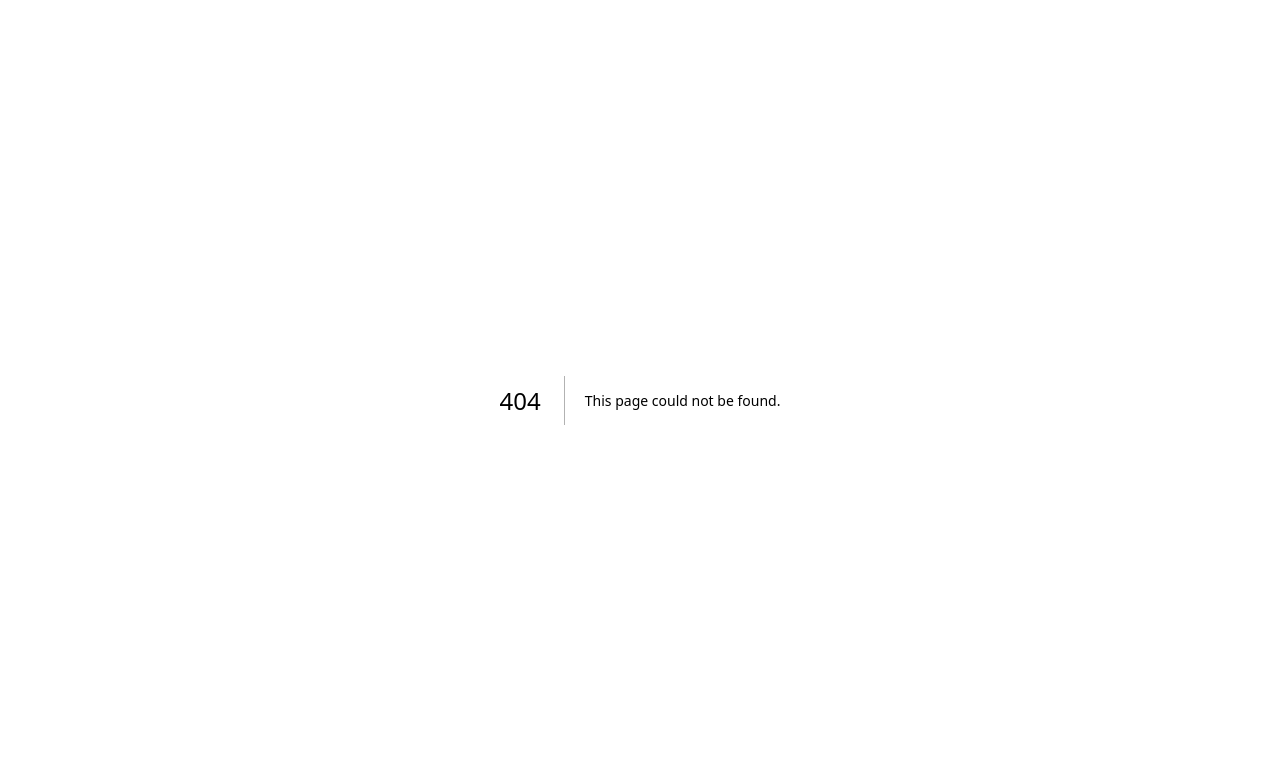
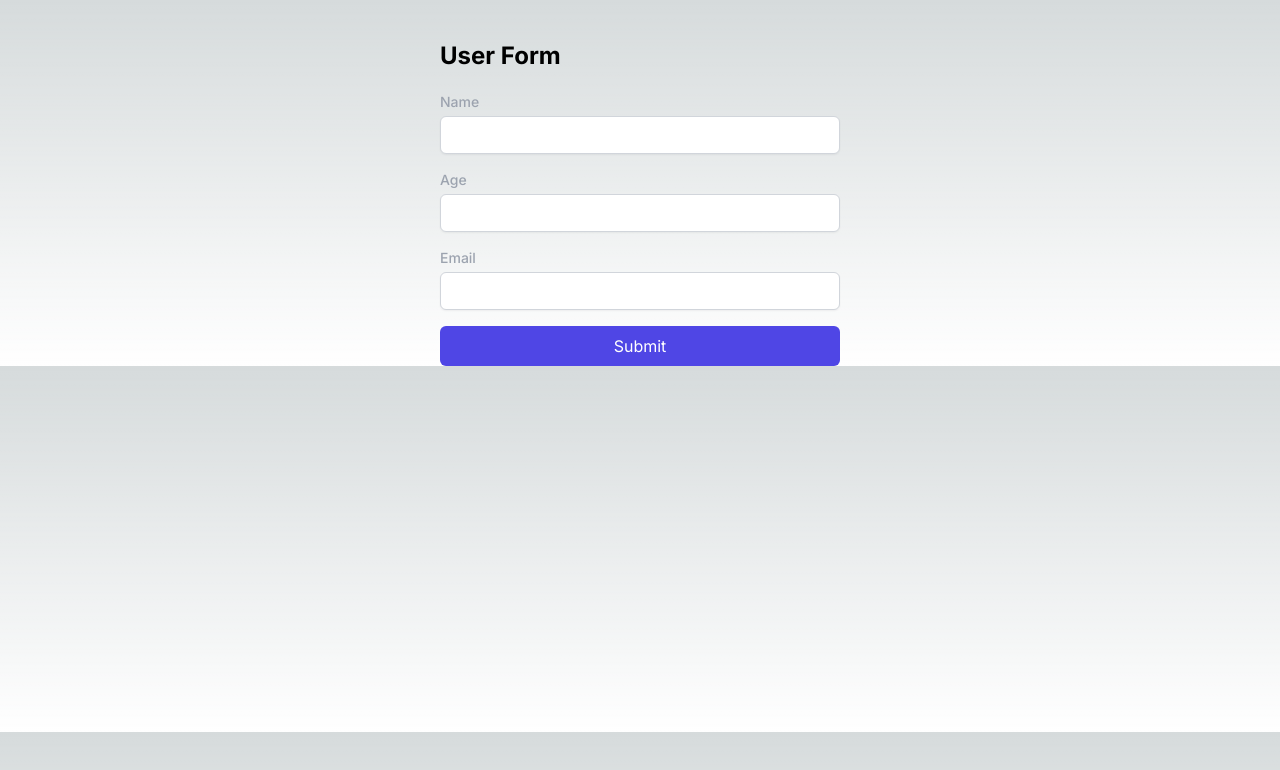
Before and after one commit to golf-sarawut/nextjs-code-examples, a Next.js app: page /zod1 in a window 1280 px wide. Before the commit this address had no page. Shown: the top 770 px of the page. Built offline with nearby package versions, Linux system fonts and the light colour scheme.

Commit message:
add zod example

```diff
--- /dev/null
+++ b/app/zod1/page.tsx
@@ -0,0 +1,7 @@
+import UserForm from "@/components/UserForm";
+
+export default function Page() {
+  return (
+    <UserForm/>
+  );
+}
--- /dev/null
+++ b/components/UserForm/index.tsx
@@ -0,0 +1,73 @@
+"use client"
+import React from 'react';
+import { useForm, SubmitHandler } from 'react-hook-form';
+import { z } from 'zod';
+import { zodResolver } from '@hookform/resolvers/zod';
+
+const userSchema = z.object({
+  name: z.string().min(1, 'Name is required'),
+  age: z.number().int().positive('Age must be a positive integer').optional(),
+  email: z.string().email('Invalid email address'),
+});
+
+type UserSchema = z.infer<typeof userSchema>;
+
+const UserForm: React.FC = () => {
+  const {
+    register,
+    handleSubmit,
+    formState: { errors },
+  } = useForm<UserSchema>({
+    resolver: zodResolver(userSchema),
+  });
+
+  const onSubmit: SubmitHandler<UserSchema> = (data) => {
+    console.log(data);
+  };
+
+  return (
+    <div className="max-w-md mx-auto mt-10 max-w-full w-[400px]">
+      <h1 className="text-2xl font-bold mb-5">User Form</h1>
+      <form onSubmit={handleSubmit(onSubmit)} className="space-y-4">
+        <div>
+          <label className="block text-sm font-medium text-gray-400">Name</label>
+          <input
+            type="text"
+            {...register('name')}
+            className="text-black mt-1 block w-full px-3 py-2 border border-gray-300 rounded-md shadow-sm focus:outline-none focus:ring-indigo-500 focus:border-indigo-500 sm:text-sm"
+          />
+          {errors.name && <p className="text-red-500 text-xs mt-1">{errors.name.message}</p>}
+        </div>
+
+        <div>
+          <label className="block text-sm font-medium text-gray-400">Age</label>
+          <input
+            type="number"
+            {...register('age', { valueAsNumber: true })}
+            className="text-black mt-1 block w-full px-3 py-2 border border-gray-300 rounded-md shadow-sm focus:outline-none focus:ring-indigo-500 focus:border-indigo-500 sm:text-sm"
+          />
+          {errors.age && <p className="text-red-500 text-xs mt-1">{errors.age.message}</p>}
+        </div>
+
+        <div>
+          <label className="block text-sm font-medium text-gray-400">Email</label>
+          <input
+            type="email"
+            {...register('email')}
+            className="text-black mt-1 block w-full px-3 py-2 border border-gray-300 rounded-md shadow-sm focus:outline-none focus:ring-indigo-500 focus:border-indigo-500 sm:text-sm"
+          />
+          {errors.email && <p className="text-red-500 text-xs mt-1">{errors.email.message}</p>}
+        </div>
+
+        <button
+          type="submit"
+          className="w-full bg-indigo-600 text-white py-2 px-4 rounded-md hover:bg-indigo-700 focus:outline-none focus:ring-2 focus:ring-offset-2 focus:ring-indigo-500"
+        >
+          Submit
+        </button>
+      </form>
+    </div>
+  );
+};
+
+export default UserForm;
```
Also changed, not shown: package.json (+7 -4 lines), 1 other file (tests, documents, lock files or other folders).
